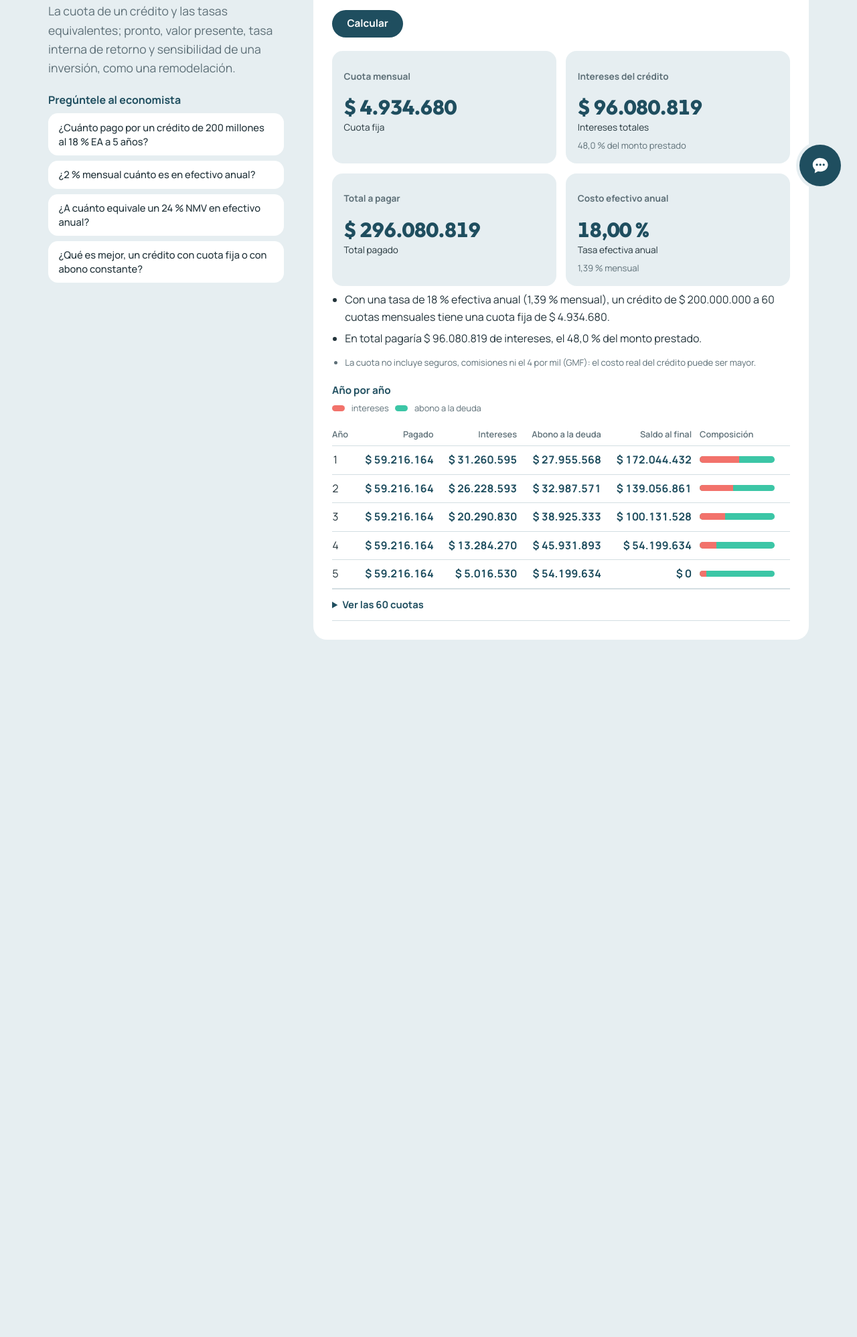
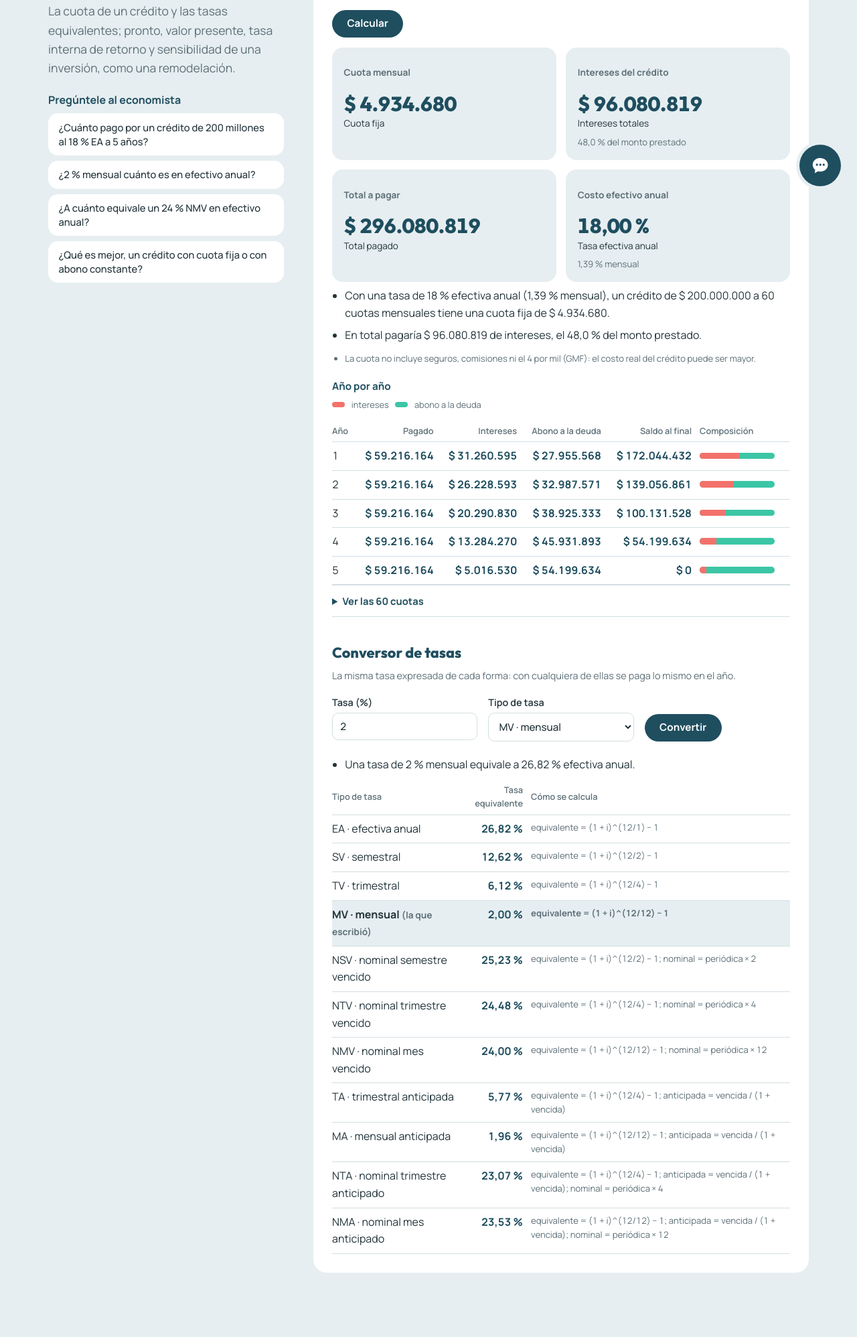
Before and after one commit to santacruzdavid1201-web/economista-ia, a FastAPI app: page /modulo/proyectos in a window 1280 px wide. Shown: the part 498-2494 px from the top of the page at 67% size. Before the commit the page ends 1453 px from the top, so only its background shows below. Run offline with FastAPI, Linux system fonts and the light colour scheme; data that the repository does not hold is empty.

Commit message:
Conversor de tasas en el tablero: equivalencias en los 11 tipos con su fórmula
Co-Authored-By: Claude Opus 5.5 <noreply@anthropic.com>

```diff
--- a/frontend/static/estilo.css
+++ b/frontend/static/estilo.css
@@ -410,12 +410,13 @@ main { max-width: 74rem; margin: 0 auto; padding: 0 1.5rem 6rem; }   /* abajo: e
 .simulador label { align-content: start; }
 .simulador fieldset { grid-column: 1 / -1; }
 .tarjetas-credito .tarjeta-valor { font-size: clamp(1.3rem, 3.2vw, 1.9rem); }
-.simulador .boton { justify-self: start; margin-bottom: 1.25rem; }
+.simulador .boton { justify-self: start; align-self: end; margin-bottom: 0.9rem; }
 .composicion { display: block; width: 7rem; height: 0.6rem; margin-top: 0.45rem; border-radius: 0.3rem; background: var(--menta); overflow: hidden; }
 .composicion-interes { display: block; height: 100%; background: var(--coral); }
 .leyenda-interes, .leyenda-abono { display: inline-block; width: 1.2rem; height: 0.55rem; border-radius: 0.3rem; }
 .leyenda-interes { background: var(--coral); }
 .leyenda-abono { background: var(--menta); }
+.fila-origen td { background: var(--fondo); font-weight: 700; }
 
 /* ------------------------------------------------------------ transiciones */
 ::view-transition-old(root) { animation: 160ms ease-in both salir; }
--- a/frontend/tableros.py
+++ b/frontend/tableros.py
@@ -30,6 +30,7 @@ from modules.proyectos.matematica_financiera import (
     ErrorCredito,
     ErrorTasa,
     amortizacion,
+    convertir_tasa,
     cuotas_del_plazo,
     simular_credito,
 )
@@ -391,6 +392,26 @@ def credito(formulario: Mapping[str, object] | None = None) -> dict:
     }
 
 
+CONVERSOR_EJEMPLO = {"tasa": "2", "tipo": "MV"}
+
+
+def conversor(formulario: Mapping[str, object] | None = None) -> dict:
+    """Una tasa y su tipo → su equivalente en cada tipo, con la fórmula de cada conversión."""
+    v = {k: str((formulario or {}).get(k, d)).strip() for k, d in CONVERSOR_EJEMPLO.items()}
+    tasa = _numero(v["tasa"])
+    if tasa is None or not tasa > -100:
+        return {"v": v, "errores": ["La tasa debe ser un número, por ejemplo 2 o 1,5."]}
+    try:
+        filas = [(hacia, convertir_tasa(tasa / 100, v["tipo"], hacia)) for hacia in TIPOS]
+        resumen = convertir_tasa(tasa / 100, v["tipo"], "MV" if v["tipo"] == "EA" else "EA")
+    except ErrorTasa as e:
+        return {"v": v, "errores": [str(e)]}
+    return {"v": v, "errores": [], "hallazgos": resumen.hallazgos,
+            "filas": [{"tipo": hacia, "nombre": TIPOS[hacia][0], "origen": hacia == v["tipo"],
+                       "valor": formatear(r.valor("tasa_convertida"), "tasa"),
+                       "formula": r.indicadores[0].formula} for hacia, r in filas]}
+
+
 def proyectos() -> dict:
     """Tablero de proyectos: por ahora, matemática financiera con los datos del usuario."""
-    return {"credito": credito(), "opciones": OPCIONES}
+    return {"credito": credito(), "conversor": conversor(), "opciones": OPCIONES}
--- /dev/null
+++ b/frontend/templates/_conversion.html
@@ -0,0 +1,17 @@
+{#- Resultado del conversor de tasas: se incluye en el tablero y es la respuesta del formulario -#}
+{% if c.errores %}
+  <ul class="errores">{% for e in c.errores %}<li>{{ e }}</li>{% endfor %}</ul>
+{% else %}
+  <ul class="hallazgos">{% for h in c.hallazgos %}<li>{{ h }}</li>{% endfor %}</ul>
+  <div class="tabla-desplazable">
+    <table class="libro anual equivalencias">
+      <tr><th>Tipo de tasa</th><th class="numero">Tasa equivalente</th><th>Cómo se calcula</th></tr>
+      {% for f in c.filas %}
+        <tr{% if f.origen %} class="fila-origen"{% endif %}>
+          <td>{{ f.tipo }} · {{ f.nombre }}{% if f.origen %} <span class="ayuda">(la que escribió)</span>{% endif %}</td>
+          <td class="valor">{{ f.valor }}</td>
+          <td class="formula">{{ f.formula }}</td></tr>
+      {% endfor %}
+    </table>
+  </div>
+{% endif %}
--- a/frontend/templates/_tablero_proyectos.html
+++ b/frontend/templates/_tablero_proyectos.html
@@ -37,3 +37,21 @@
   {% endwith %}
   <div id="credito" aria-live="polite">{% with c = t.credito %}{% include "_credito.html" %}{% endwith %}</div>
 </section>
+
+<section class="bloque" aria-labelledby="titulo-conversor">
+  <h2 id="titulo-conversor">Conversor de tasas</h2>
+  <p class="bloque-nota">La misma tasa expresada de cada forma: con cualquiera de ellas se paga lo mismo en el año.</p>
+  {% with v = t.conversor.v, o = t.opciones %}
+  <form class="formulario simulador" hx-post="/proyectos/tasas" hx-trigger="change delay:300ms, submit"
+        hx-target="#conversion" hx-swap="innerHTML" hx-sync="this:replace">
+    <label>Tasa (%)
+      <input name="tasa" value="{{ v.tasa }}" inputmode="decimal" autocomplete="off"></label>
+    <label>Tipo de tasa
+      <select name="tipo">
+        {% for clave, nombre in o.tipos %}<option value="{{ clave }}"{% if clave == v.tipo %} selected{% endif %}>{{ nombre }}</option>{% endfor %}
+      </select></label>
+    <button type="submit" class="boton">Convertir</button>
+  </form>
+  {% endwith %}
+  <div id="conversion" aria-live="polite">{% with c = t.conversor %}{% include "_conversion.html" %}{% endwith %}</div>
+</section>
--- a/frontend/web.py
+++ b/frontend/web.py
@@ -308,6 +308,11 @@ async def credito(request: Request):
     return _pagina(request, "_credito.html", {"c": tableros.credito(await request.form())})
 
 
+@router.post("/proyectos/tasas", response_class=HTMLResponse)
+async def tasas(request: Request):
+    return _pagina(request, "_conversion.html", {"c": tableros.conversor(await request.form())})
+
+
 # --------------------------------------------------------------------------- #
 # Conversación
 # --------------------------------------------------------------------------- #
```
Also changed, not shown: tasks/todo.md (+1 -1 lines), tests/frontend/test_tableros.py (+17 -0 lines), tests/frontend/test_web.py (+6 -0 lines).
